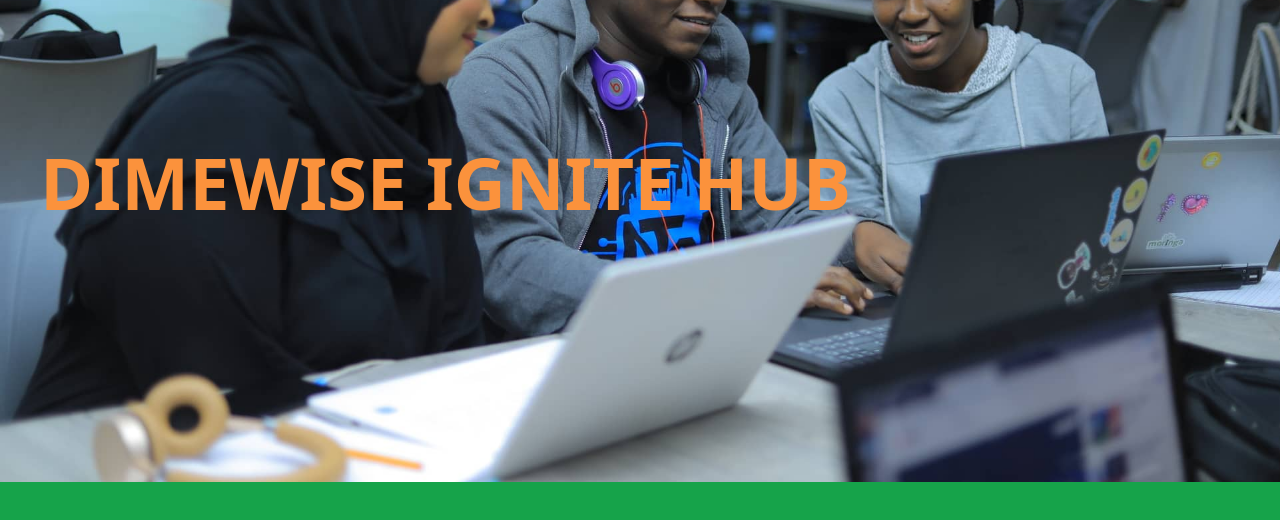
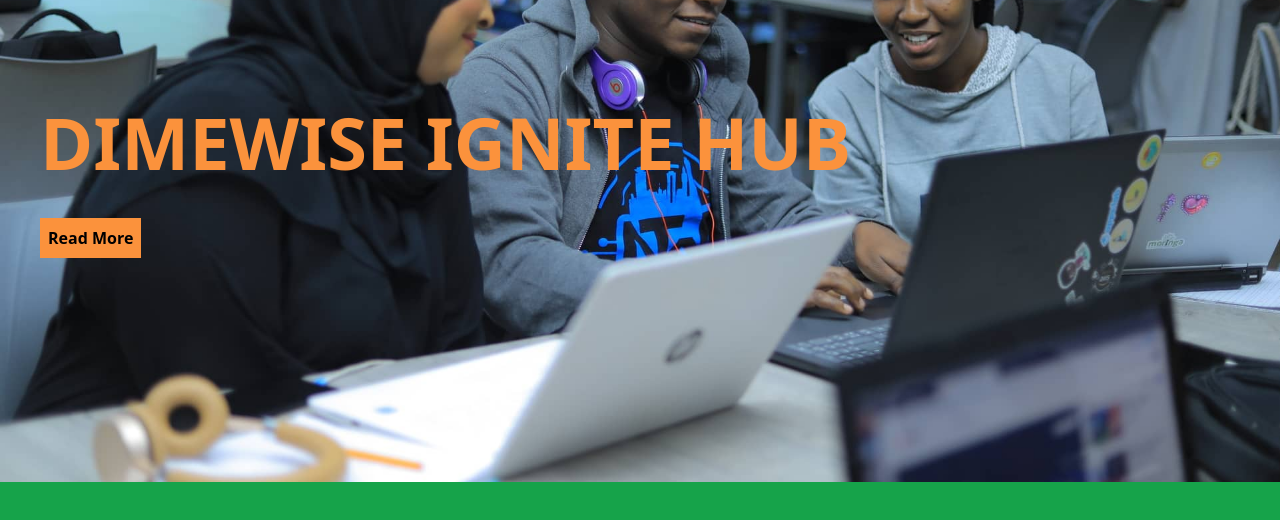
Before and after one commit to andimare/igniteHub, a plain HTML site: page index.html in a window 1280 px wide. Shown: the part 118-638 px from the top of the page. Drawn offline with nearby package versions, Linux system fonts and the light colour scheme.

Commit message:
Added Read more link

```diff
--- a/index.html
+++ b/index.html
@@ -44,8 +44,14 @@
     <main class="bg-green-600">
         <div class="w-full pict h-[600px] static">
             <div class="h-full flex">
-                <div class="my-auto w-full"><h1 class="pl-10 text-7xl text-orange-400 font-bold
-                    text-balance">DIMEWISE IGNITE HUB</h1></div>
+                <div class="my-auto w-full">
+                    <h1 class="pl-10 text-7xl text-orange-400 font-bold
+                    text-balance">DIMEWISE IGNITE HUB</h1>
+                    <p class="ml-10 md:mt-10 p-2 bg-orange-400 w-max font-bold cursor-pointer" for="#rdm">
+                        <a href="photo_2.png" id="Rdm">
+                        Read More
+                    </a></p>
+                </div>
             </div>
         </div>
     </main>
```
